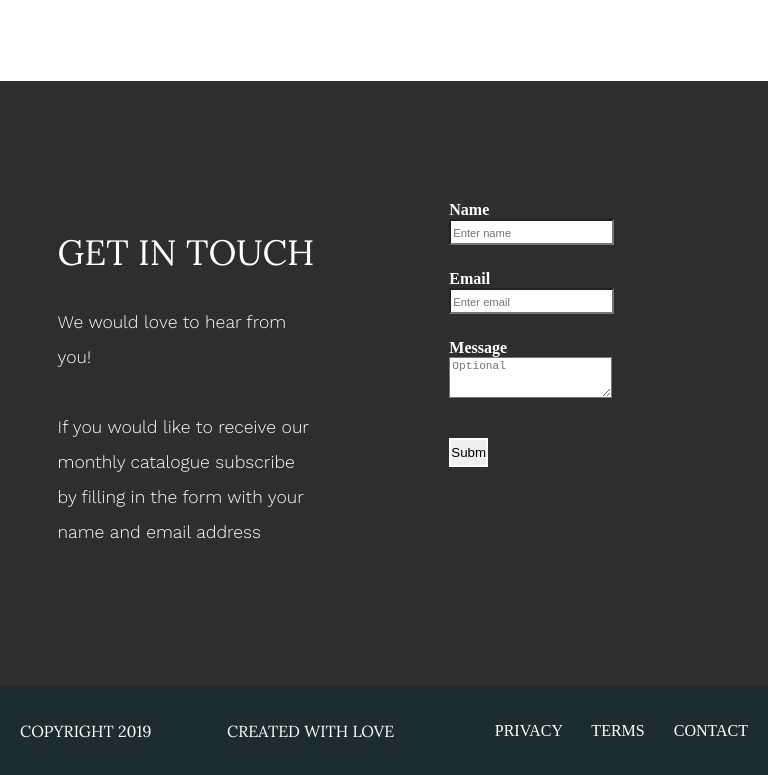
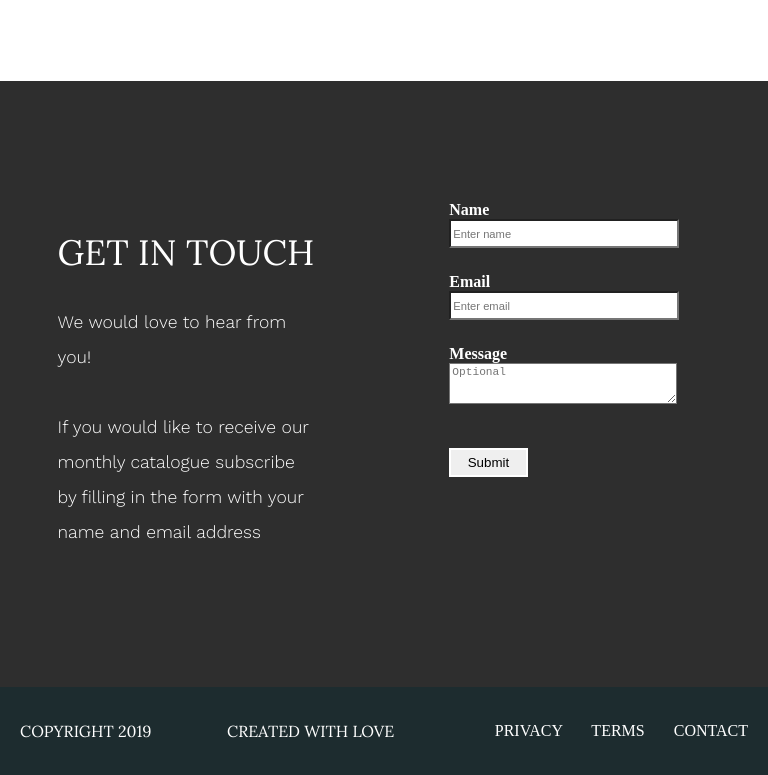
Before and after one commit to Daniel-Rauh/Project_Interior_Design, a plain HTML site: page index.html in a window 768 px wide. Shown: the part 4181-4956 px from the top of the page. Drawn offline with nearby package versions, Linux system fonts and the light colour scheme.

Commit message:
fixed form for tablet

```diff
--- a/assets/css/style.css
+++ b/assets/css/style.css
@@ -201,16 +201,13 @@ iframe{
 #contact form{
     width: 50%;
     padding-left: 20%;
-    display: flex;
-    flex-direction: column;
-    justify-content: flex-start;
 }
 #contact label{
     display: block;
     font-weight: 700;
 }
 #contact input:not(:last-of-type){
-    height: 20px;
+    height: 23px;
     margin-bottom: 25px;
     width: 60%;
     background: #fff;
@@ -229,6 +226,7 @@ iframe{
     padding: 5px 0;
     border: 2px solid #fff;
     transition: background .5s, color .3s;
+    display: block;
 }
 #contact input:last-of-type:hover{
     background: #2e2e2e;
@@ -269,6 +267,15 @@ h4{
     }
     .galery{
         display: block;
+    }
+    #contact input:not(:last-of-type){
+        width: 85%;
+    }
+    #contact textarea{
+        width: 85%;
+    }
+    #contact input:last-of-type{
+        width: 30%;
     }
 }
 @media (max-width: 767px) {
```
